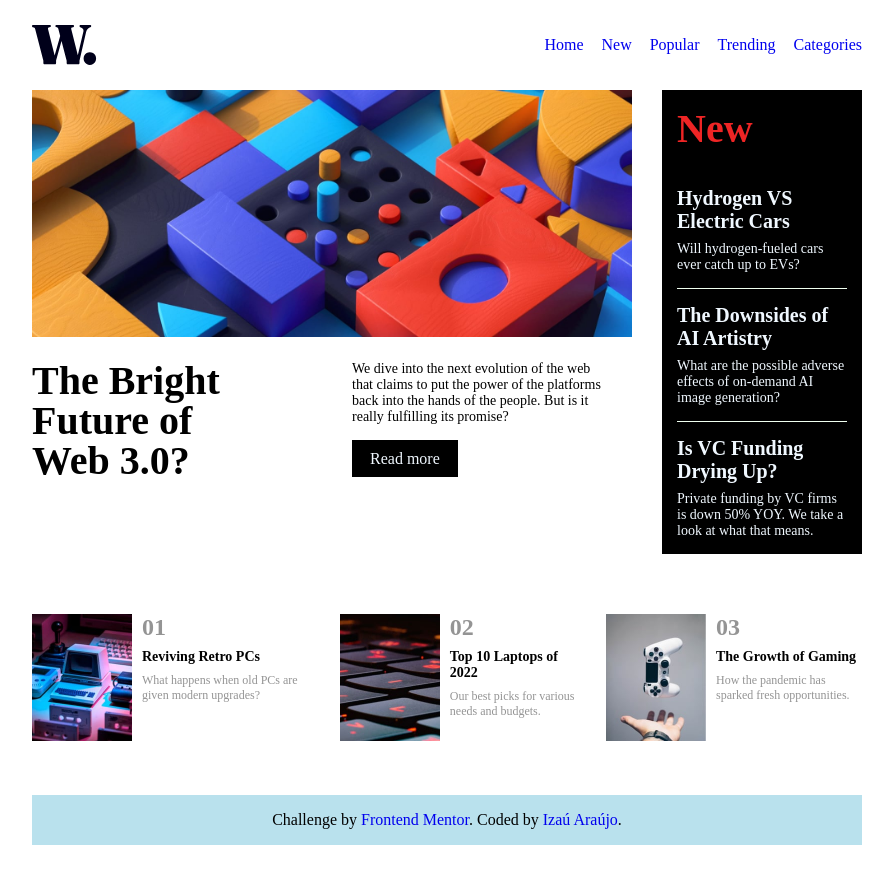
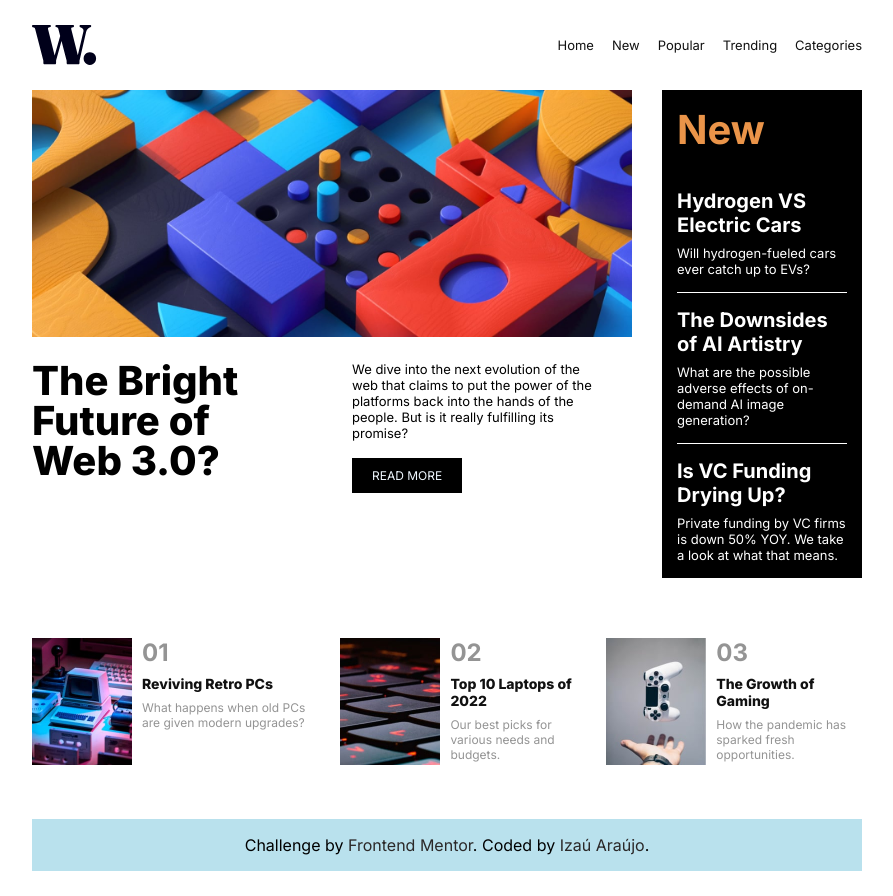
Before and after one commit to izauam/Pagina-de-Noticias, a plain HTML site: page news-homepage-main/index.html in a window 1280 px wide. Shown: the whole page, without its empty margins (193-1086 px from the left). Before the commit the page ends 870 px from the top, so only its background shows below. Drawn offline with Linux system fonts and the light colour scheme.

Commit message:
Add files via upload

```diff
--- a/news-homepage-main/index.html
+++ b/news-homepage-main/index.html
@@ -3,6 +3,14 @@
   <head>
     <meta charset="UTF-8" />
     <meta name="viewport" content="width=device-width, initial-scale=1.0" />
+
+    <link rel="preconnect" href="https://fonts.googleapis.com" />
+    <link rel="preconnect" href="https://fonts.gstatic.com" crossorigin />
+    <link
+      href="https://fonts.googleapis.com/css2?family=Inter:wght@400;700;800&family=Poppins:wght@300;400;500&display=swap"
+      rel="stylesheet"
+    />
+
     <title>Notícias</title>
 
     <link rel="stylesheet" href="./src/css/style.css" />
@@ -49,14 +57,14 @@
       <aside>
         <div>
           <h1 class="h1">New</h1>
-          <h2>Hydrogen VS Electric Cars</h2>
+          <h2><a href="#"> Hydrogen VS Electric Cars</a></h2>
           <p class="linha">Will hydrogen-fueled cars ever catch up to EVs?</p>
-          <h2>The Downsides of AI Artistry</h2>
+          <h2><a href="#"> The Downsides of AI Artistry</a></h2>
           <p class="linha">
             What are the possible adverse effects of on-demand AI image
             generation?
           </p>
-          <h2>Is VC Funding Drying Up?</h2>
+          <h2><a href="#"> Is VC Funding Drying Up?</a></h2>
           <p>
             Private funding by VC firms is down 50% YOY. We take a look at what
             that means.
@@ -74,7 +82,7 @@
         </div>
         <div>
           <h1>01</h1>
-          <h2>Reviving Retro PCs</h2>
+          <h2><a href="#"> Reviving Retro PCs</a></h2>
           <p>What happens when old PCs are given modern upgrades?</p>
         </div>
       </div>
@@ -87,7 +95,7 @@
         </div>
         <div>
           <h1>02</h1>
-          <h2>Top 10 Laptops of 2022</h2>
+          <h2><a href="#"> Top 10 Laptops of 2022 </a></h2>
           <p>Our best picks for various needs and budgets.</p>
         </div>
       </div>
@@ -100,7 +108,7 @@
         </div>
         <div>
           <h1>03</h1>
-          <h2>The Growth of Gaming</h2>
+          <h2><a href="#"> The Growth of Gaming</a></h2>
           <p>How the pandemic has sparked fresh opportunities.</p>
         </div>
       </div>
--- a/news-homepage-main/src/css/aside.css
+++ b/news-homepage-main/src/css/aside.css
@@ -4,24 +4,38 @@ aside {
 }
 
 aside .h1 {
-  color: rgb(239, 37, 37);
+  color: #ea9449;
   font-size: 40px;
   padding-bottom: 20px;
+  font-family: 'Inter', sans-serif;
+  font-weight: 600;
 }
 
 aside h2 {
-  color: aliceblue;
+  color: #fff;
   font-size: 20px;
   padding-bottom: 8px;
   padding-top: 15px;
+  font-family: 'Inter', sans-serif;
+}
+
+aside h2 a:hover {
+  color: #ea9449;
+  transition: 0.4s;
+}
+
+aside a {
+  color: #fff;
 }
 
 aside p {
-  color: aliceblue;
+  color: #fff;
   font-size: 14px;
+  font-family: 'Inter', sans-serif;
+  font-size: 13px;
 }
 
 aside .linha {
-  border-bottom: 1px solid honeydew;
+  border-bottom: 1px solid #fff;
   padding-bottom: 15px;
 }
--- a/news-homepage-main/src/css/footer.css
+++ b/news-homepage-main/src/css/footer.css
@@ -2,4 +2,15 @@ footer {
   background-color: #b9e1ed;
   padding: 16px 0;
   text-align: center;
+  font-family: 'Inter', sans-serif;
 }
+
+footer p a:hover {
+  color: #ea9449;
+  transition: 0.4s;
+  box-sizing: none;
+}
+
+footer a {
+  color: #2b2828;
+}
--- a/news-homepage-main/src/css/header.css
+++ b/news-homepage-main/src/css/header.css
@@ -16,4 +16,15 @@ ul {
 
 .menu {
   position: relative;
+  font-family: 'Inter', sans-serif;
+  font-size: 13px;
 }
+
+ul li a:hover {
+  color: #ea9449;
+  transition: 0.4s;
+}
+
+header a {
+  color: #111111;
+}
--- a/news-homepage-main/src/css/main.css
+++ b/news-homepage-main/src/css/main.css
@@ -8,19 +8,29 @@ main .conteudo {
 }
 .conteudo p {
   margin-bottom: 25px;
-  font-size: 14px;
+  font-size: 13px;
+  font-family: 'Inter', sans-serif;
 }
 
 .buton {
-  padding: 10px 18px;
+  padding: 10px 20px;
   background-color: black;
   color: aliceblue;
+  font-size: 12px;
+  font-family: 'Inter', sans-serif;
+  text-transform: uppercase;
+}
+
+main a:hover {
+  background-color: #ea9449;
 }
 
 .conteudo h1 {
   margin-right: 80px;
   font-size: 40px;
   line-height: 1;
+  font-family: 'Inter', sans-serif;
+  font-weight: 800;
 }
 
 .informacao {
--- a/news-homepage-main/src/css/section.css
+++ b/news-homepage-main/src/css/section.css
@@ -2,6 +2,7 @@ section {
   display: flex;
   gap: 30px;
   margin-bottom: 50px;
+  font-family: 'Inter', sans-serif;
 }
 
 section img {
@@ -32,11 +33,21 @@ section h2 {
   margin-bottom: 8px;
 }
 
+section h2 {
+  font-size: 14px;
+  font-weight: 800;
+}
+
+section h2 a:hover {
+  color: #ea9449;
+  transition: 0.4s;
+}
+
+section a {
+  color: #111111;
+}
+
 section p {
   font-size: 12px;
   color: #949494;
 }
-
-section h2 {
-  font-size: 14px;
-}
```
